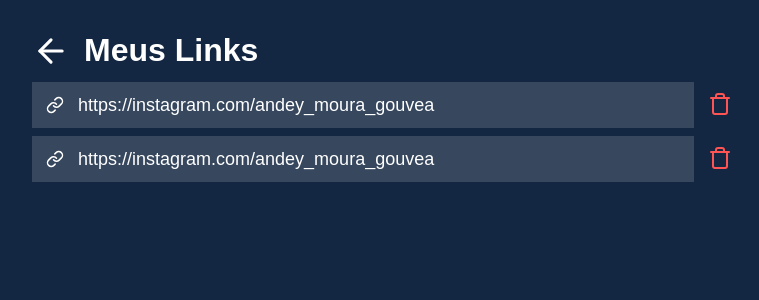
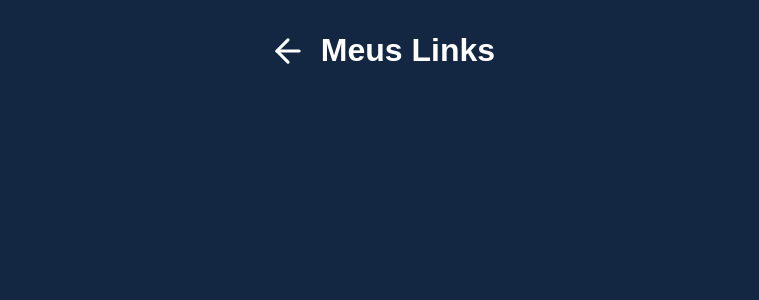
Before and after one commit to AndreyMouraGouvea/encurtador-link, a React (Create React App) app: page /links in a window 1280 px wide. Shown: the top 300 px of the page, without its empty margins (258-1017 px from the left). Built offline with nearby package versions, Linux system fonts and the light colour scheme.

Commit message:
LocalStorage handleLinks copy older links delete older links

```diff
--- a/src/pages/Home/index.js
+++ b/src/pages/Home/index.js
@@ -4,6 +4,7 @@
 import Menu from '../../components/Menu';
 import LinkItem from '../../components/LinkItem';
 import api from '../../services/api';
+import { saveLink } from '../../services/storeLinks'
 
 
 
@@ -24,6 +25,7 @@
 
       setData(response.data);
       setShowModal(true);
+      saveLink('@amgLink', response.data)
       setLink('');
 
     }
--- a/src/pages/Links/index.js
+++ b/src/pages/Links/index.js
@@ -1,8 +1,49 @@
 import './links.css';
+import { useState, useEffect  } from 'react';
 import { FiArrowLeft, FiLink, FiTrash } from 'react-icons/fi';
 import { Link } from 'react-router-dom';
+import { getLinksSave, deleteLink  } from '../../services/storeLinks'
+import LinkItem from '../../components/LinkItem';
+
 
 function Links() {
+
+
+  const [myLinks, setMyLinks] = useState([]);
+  const [data, setData] = useState({});
+  const [showModal, setShowModal] = useState(false)
+
+  useEffect (() => {
+    async function getLinks() {
+
+        const result =  await getLinksSave('@amgLink')
+
+        if (result.length === 0) {
+
+          console.log('Lista Vazia')
+
+        }
+
+        setMyLinks(result);
+
+    }
+
+    getLinks();
+
+  }, [])
+
+
+  function handleOpenLink( link ) {
+
+    setData(link)
+    setShowModal(true)
+
+  }
+
+  function handleDelete( id ) {
+
+    deleteLink(myLinks, id)
+  }
 
   return (
 
@@ -15,32 +56,40 @@
           <h1>Meus Links</h1>
         </div>
 
-        <div className='links-item'>
-          <button className='link'>
+
+            { myLinks.map( link => (
+            <div key={link.id} className='links-item'>
+                <button className='link' onClick={ () => handleOpenLink(link)}>
                   <FiLink size={18} color='#FFF'/>
-            https://instagram.com/andey_moura_gouvea
+                  {link.long_url}
                 </button>
-          <button className='link-delete'>
+                <button className='link-delete' onClick={ () => handleDelete(link.id)}>
                   <FiTrash size={24} color='#FF5454'/>
                 </button>
             </div>
-        <div className='links-item'>
-          <button className='link'>
-            <FiLink size={18} color='#FFF'/>
-            https://instagram.com/andey_moura_gouvea
-          </button>
-          <button className='link-delete'>
-            <FiTrash size={24} color='#FF5454'/>
-          </button>
-        </div>
+            ))}
+
+        {  showModal && (
+          <LinkItem
+          closeModal={ () => setShowModal(false) }
+          content={data}
+
+          />
+          )
+
+
+        }
 
 
     </div>
 
     )
 
+
 }
 
 
 
+
+
 export default Links
--- /dev/null
+++ b/src/services/storeLinks.js
@@ -0,0 +1,47 @@
+export async function getLinksSave(key) {
+
+    const myLinks = await localStorage.getItem(key)
+
+    let linksSaves = JSON.parse(myLinks) || [];
+
+    return linksSaves;
+
+
+}
+
+
+export async function saveLink(key, newLink) {
+
+    let linksStored = await getLinksSave(key);
+
+    const hasLink = linksStored.some( link => link.id === newLink.id )
+
+    if (hasLink) {
+
+        console.log('link ja existe')
+        return;
+
+    }
+
+    //add new link to the list
+    linksStored.push(newLink)
+    await localStorage.setItem(key, JSON.stringify(linksStored))
+
+
+
+}
+
+export function deleteLink( links, id ) {
+
+    let myLinks = links.filter( item => {
+
+      return ( item.id !== id)
+
+    })
+
+    localStorage.setItem('@amgLink', JSON.stringify(myLinks));
+
+    return myLinks;
+
+
+  }
```
Lines whose indentation alone changed are shown as unchanged.
